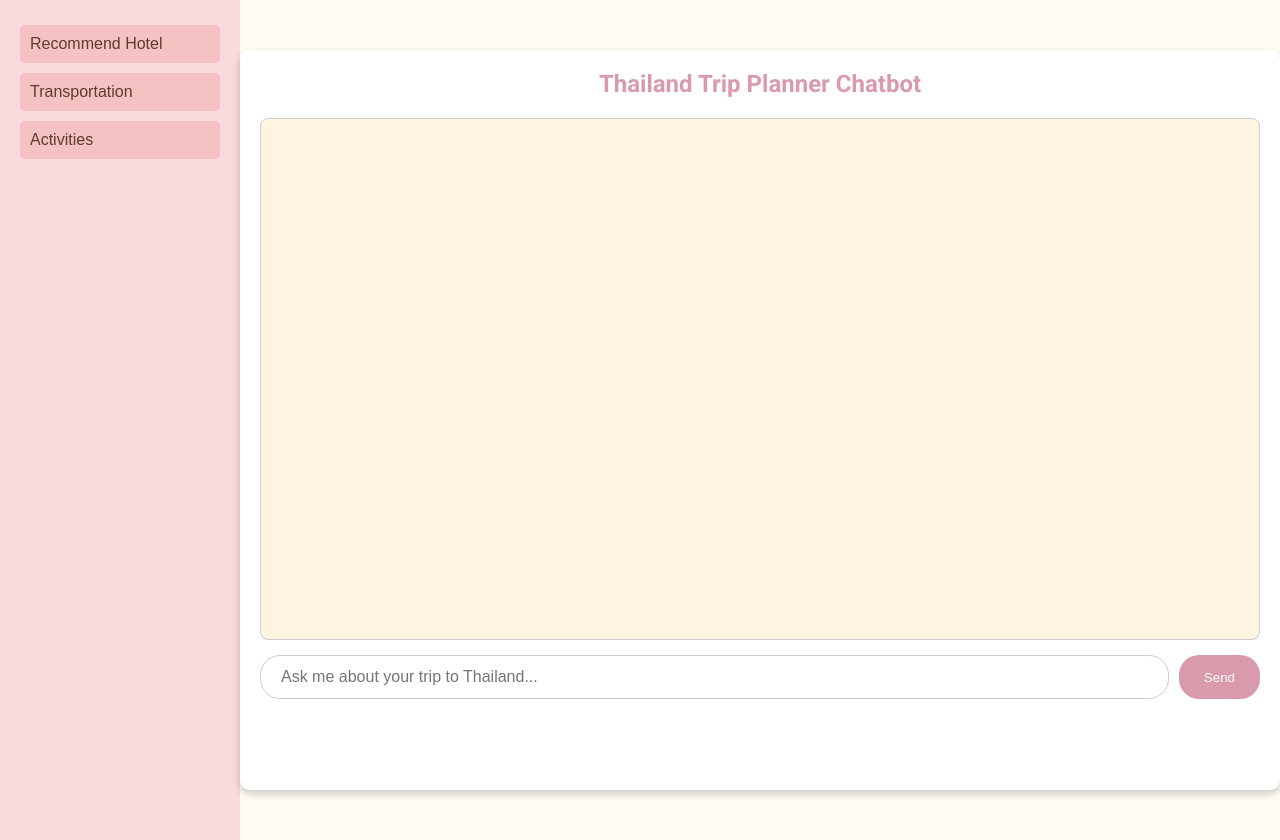
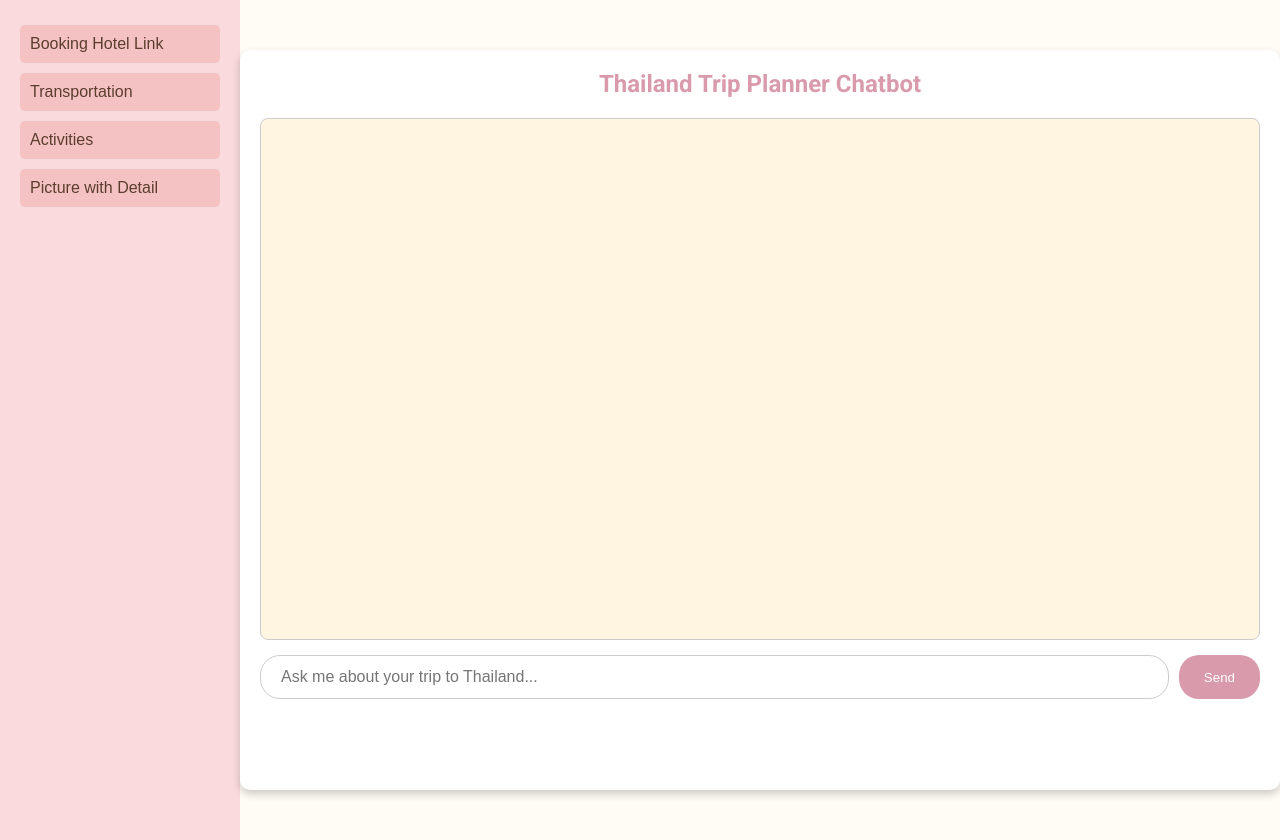
Before and after one commit to Napakamol/ThailandChatbot, a Flask app: page / in a window 1280 px wide. Run offline with Flask 2, Linux system fonts and the light colour scheme; some libraries are stand-ins or nearby versions.

Commit message:
add picture

```diff
--- a/Thailand Travel Chatbot/main.py
+++ b/Thailand Travel Chatbot/main.py
@@ -1,3 +1,4 @@
+import openai
 from langchain_community.llms import Ollama
 from langchain_core.prompts import ChatPromptTemplate
 from langchain_core.output_parsers import StrOutputParser
@@ -7,6 +8,7 @@ import logging
 import re
 import datetime
 import secrets
+import mysql.connector
 
 # Setup basic logging
 logging.basicConfig(level=logging.DEBUG)
@@ -17,17 +19,47 @@ app = Flask(__name__)
 app.secret_key = secrets.token_hex(16)
 socketio = SocketIO(app)
 
-# Define a function to format text by converting Markdown bold syntax to HTML strong tags
 def format_output(text):
-    """แปลง Markdown เป็น HTML พร้อมทำให้ลิงก์สามารถคลิกได้"""
+    """แปลง Markdown เป็น HTML โดยให้ลิงก์สามารถคลิกได้ และแสดงรูปถ้าเป็น URL ของรูป"""
 
     # แปลง **bold text** เป็น <strong>
     text = re.sub(r'\*\*(.*?)\*\*', r'<strong>\1</strong>', text)
 
-    # แปลง URL เป็น <a href="URL">URL</a>
-    text = re.sub(r'(https?://[^\s]+)', r'<a href="\1" target="_blank">\1</a>', text)
+    # ตรวจจับ URL ของรูปภาพปกติ (เช่น .jpg, .png, .gif)
+    image_pattern = r'(https?://[^\s]+(?:\.jpg|\.jpeg|\.png|\.gif|\.bmp|\.webp))'
+    text = re.sub(image_pattern, r'<img src="\1" alt="Image" style="max-width:100%; height:auto;">', text)
+
+    # ตรวจจับ Google Drive Direct Link และแปลงเป็นรูปภาพ (ใช้ export=view)
+    drive_pattern = r'https://drive\.google\.com/uc\?id=([a-zA-Z0-9_-]+)'
+    text = re.sub(drive_pattern, r'<img src="https://drive.google.com/uc?export=view&id=\1" alt="Google Drive Image" style="max-width:100%; height:auto;">', text)
+
+    # ตรวจจับ Google Drive แบบ `/file/d/FILE_ID/view` และแปลงเป็น `<img>`
+    drive_file_pattern = r'https://drive\.google\.com/file/d/([a-zA-Z0-9_-]+)/view'
+    text = re.sub(drive_file_pattern, r'<img src="https://drive.google.com/uc?export=view&id=\1" alt="Google Drive Image" style="max-width:100%; height:auto;">', text)
+
+    # แปลง URL ที่ไม่ใช่รูปภาพเป็น <a href>
+    text = re.sub(r'(?<!<img src=")(https?://[^\s]+)(?!")', r'<a href="\1" target="_blank">\1</a>', text)
 
     return text
+
+# Database connection function
+def connect_db():
+    return mysql.connector.connect(
+        host="localhost",
+        user="root",  # Your MySQL username
+        password="",  # Your MySQL password (leave blank if default)
+        database="travel_chatbot",
+        port=3308  # Use the correct port here
+    )
+
+# Query the database for image metadata
+def get_image_metadata(place_name):
+    db = connect_db()
+    cursor = db.cursor(dictionary=True)
+    cursor.execute("SELECT * FROM images WHERE place_name = %s", (place_name,))
+    result = cursor.fetchone()
+    db.close()
+    return result
 
 # Define chatbot initialization
 def initialise_llama3():
@@ -50,6 +82,7 @@ chatbot_pipeline = initialise_llama3()
 def main():
     return render_template('index.html')
 
+# Modify the handle_send_message function
 @socketio.on('send_message')
 def handle_send_message(data):
     query_input = data['message']
@@ -60,17 +93,26 @@ def handle_send_message(data):
         chat_history.append(("user", query_input, datetime.datetime.now().strftime('%Y-%m-%d %H:%M:%S')))
 
         chat_messages = [(role, message) for role, message, _ in chat_history]  # Remove timestamp
-        chat_messages.append(("system", "You are my personal assistant"))
+        chat_messages.append(("system", "You are a travel assistant specializing in Thailand. Only answer questions related to travel in Thailand. If the question is unrelated, politely decline."))
+
         create_prompt = ChatPromptTemplate.from_messages(chat_messages)
 
         # Get response from chatbot
         response = chatbot_pipeline.invoke(query_input)
 
-        # Check if the query is related to suggesting a hotel in Thailand
-        if "suggest hotel in thailand" in query_input.lower():
-            booking_link = "https://www.booking.com/country/th.en.html"
-            response += f"\n\nFor hotel suggestions in Thailand, you can visit <a href='{booking_link}' target='_blank'>Booking.com</a>."
-            logging.debug("Booking.com link added to response")
+        # Check if the query is related to showing a picture with details
+        image_url = None  # Initialize image_url variable
+        if "picture with details" in query_input.lower() or "show me a picture" in query_input.lower():
+            # Fetch image metadata for 'Wat Arun' from the database
+            image_data = get_image_metadata("Wat Arun")
+            if image_data:
+                image_url = image_data["image_url"]
+                description = image_data["description"]
+                # Embed the image and description in the response
+                response += f"\n\nHere is a picture of Wat Arun: <img src='{image_url}' alt='Wat Arun' width='500'>"
+                response += f"<p>{description}</p>"
+            else:
+                response += "\n\nSorry, I couldn't find a picture for Wat Arun."
 
         # Append chatbot response to history
         chat_history.append(("system", response, datetime.datetime.now().strftime('%Y-%m-%d %H:%M:%S')))
@@ -82,7 +124,11 @@ def handle_send_message(data):
         session['history'] = chat_history
 
         # Emit response back to client
-        emit('receive_message', {'message': output, 'timestamp': datetime.datetime.now().strftime('%Y-%m-%d %H:%M:%S')}, json=True)
+        emit('receive_message', {
+            'message': output,
+            'timestamp': datetime.datetime.now().strftime('%Y-%m-%d %H:%M:%S')
+        }, json=True)
+
     except Exception as e:
         logging.error(f"Error during chatbot invocation: {e}")
         emit('receive_message', {'message': "Sorry, an error occurred while processing your request.", 'timestamp': datetime.datetime.now().strftime('%Y-%m-%d %H:%M:%S')})
--- a/Thailand Travel Chatbot/templates/index.html
+++ b/Thailand Travel Chatbot/templates/index.html
@@ -8,7 +8,6 @@
     <link rel="preconnect" href="https://fonts.gstatic.com" crossorigin>
     <link href="https://fonts.googleapis.com/css2?family=Roboto:wght@300;400;500;700&display=swap" rel="stylesheet">
     <style>
-        /* Your existing CSS remains exactly the same */
         body {
             background-color: #FFFBF5;
             font-family: 'Roboto', sans-serif;
@@ -144,13 +143,16 @@
             const inputField = document.getElementById('query-input');
             switch(option) {
                 case 'hotel':
-                    inputField.value = "Can you recommend hotels in Thailand?";
+                    inputField.value = "Give me a booking link of hotel";
                     break;
                 case 'transportation':
                     inputField.value = "What are the transportation options in Thailand?";
                     break;
                 case 'activities':
                     inputField.value = "What activities can I do in Thailand?";
+                    break;
+                case 'picture':
+                    inputField.value = "Show me a picture with details about Wat Arun"; // Update with the desired place name
                     break;
             }
             inputField.focus();
@@ -197,7 +199,21 @@
                 messageContent.classList.add(sender === 'user' ? 'user-message' : 'bot-message');
 
                 const messageText = document.createElement('p');
-                messageText.innerHTML = message;
+
+                // Check if the message contains an image URL (http/https and ends with typical image extensions)
+                const imageUrlPattern = /^https?:\/\/.*\.(jpeg|jpg|gif|png|bmp|webp)$/i;
+                if (imageUrlPattern.test(message)) {
+                    // If it is an image link, create an image element
+                    const image = document.createElement('img');
+                    image.src = message;
+                    image.alt = "Image";  // Optional: add a description for the image
+                    image.style.maxWidth = '100%'; // Adjust the image size if needed
+                    image.style.height = 'auto';
+                    messageText.appendChild(image);
+                } else {
+                    // Otherwise, just append the text
+                    messageText.innerHTML = message;
+                }
 
                 const messageTimestamp = document.createElement('div');
                 messageTimestamp.classList.add('message-timestamp');
@@ -213,9 +229,10 @@
 </head>
 <body>
     <div class="sidebar">
-        <button onclick="selectOption('hotel')">Recommend Hotel</button>
+        <button onclick="selectOption('hotel')">Booking Hotel Link</button>
         <button onclick="selectOption('transportation')">Transportation</button>
         <button onclick="selectOption('activities')">Activities</button>
+        <button onclick="selectOption('picture')">Picture with Detail</button>
     </div>
     <div class="chat-container">
         <div class="header">Thailand Trip Planner Chatbot</div>
```
Also changed, not shown: 2 other files.
